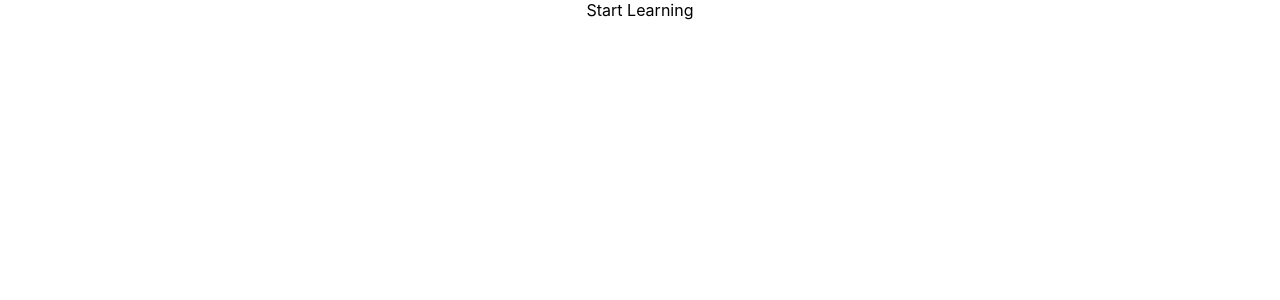
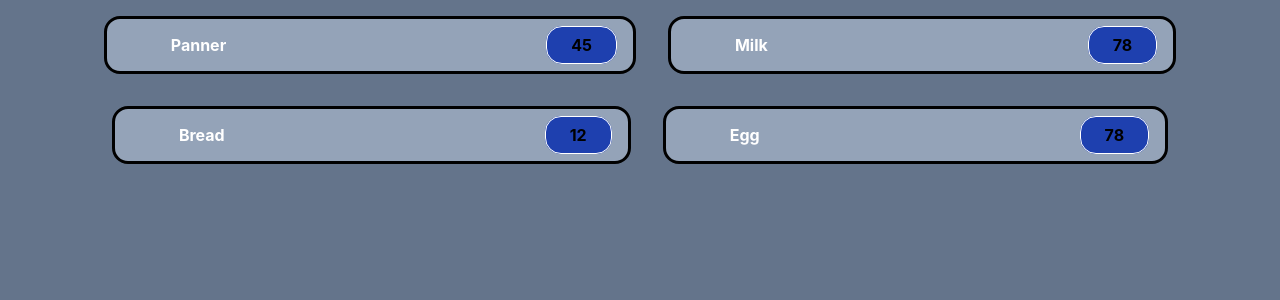
Before and after one commit to himanshu-pixel/expense-tracker, a React (Create React App) app: page / in a window 1280 px wide. Shown: the top 300 px of the page. Built offline with nearby package versions, Linux system fonts and the light colour scheme.

Commit message:
initial commit

```diff
--- a/src/App.js
+++ b/src/App.js
@@ -1,8 +1,39 @@
 import logo from "./logo.svg";
 import "./App.css";
+import ExpenseItem from "./components/ExpenseItem";
 
 function App() {
-  return <div className="App">Start Learning</div>;
+  const expenses = [
+    { date: new Date(2021, 8, 7), item: "Panner", cost: 45 },
+    { date: new Date(2021, 8, 7), item: "Milk", cost: 78 },
+    { date: new Date(2021, 8, 7), item: "Bread", cost: 12 },
+    { date: new Date(2021, 8, 7), item: "Egg", cost: 78 },
+  ];
+
+  return (
+    <div className="App">
+      <ExpenseItem
+        date={expenses[0].date}
+        item={expenses[0].item}
+        cost={expenses[0].cost}
+      ></ExpenseItem>
+      <ExpenseItem
+        date={expenses[1].date}
+        item={expenses[1].item}
+        cost={expenses[1].cost}
+      ></ExpenseItem>
+      <ExpenseItem
+        date={expenses[2].date}
+        item={expenses[2].item}
+        cost={expenses[2].cost}
+      ></ExpenseItem>
+      <ExpenseItem
+        date={expenses[3].date}
+        item={expenses[3].item}
+        cost={expenses[3].cost}
+      ></ExpenseItem>
+    </div>
+  );
 }
 
 export default App;
--- /dev/null
+++ b/src/components/ExpenseItem.css
@@ -0,0 +1,39 @@
+body {
+  background-color: var(--background-color);
+}
+:root {
+  --background-color: #64748b;
+  --hero-color: #94a3b8;
+  --primary-color: #1e40af;
+}
+.hero {
+  font-weight: bolder;
+  background-color: var(--hero-color);
+  padding: 1rem 1rem;
+  display: inline-block;
+  border: 3px solid black;
+  margin: 1rem;
+  border-radius: 1rem;
+}
+.date-div {
+  display: inline;
+  padding: 1rem;
+}
+.item-div {
+  display: inline;
+  padding: 1rem;
+  padding-right: 20rem;
+  color: white;
+}
+.cost-div {
+  max-width: 25px;
+  text-align: right;
+  display: inline;
+  margin-left: auto;
+  margin-right: 0;
+  border: 1px solid white;
+  background-color: var(--primary-color);
+  border-radius: 1rem;
+
+  padding: 0.5rem 1.5rem;
+}
--- /dev/null
+++ b/src/components/ExpenseItem.js
@@ -0,0 +1,11 @@
+import "./ExpenseItem.css";
+function ExpenseItem(props) {
+  return (
+    <div className="hero">
+      <div className="date-div">{props.date.toISOString}</div>
+      <div className="item-div"> {props.item}</div>
+      <div className="cost-div">{props.cost}</div>
+    </div>
+  );
+}
+export default ExpenseItem;
```
